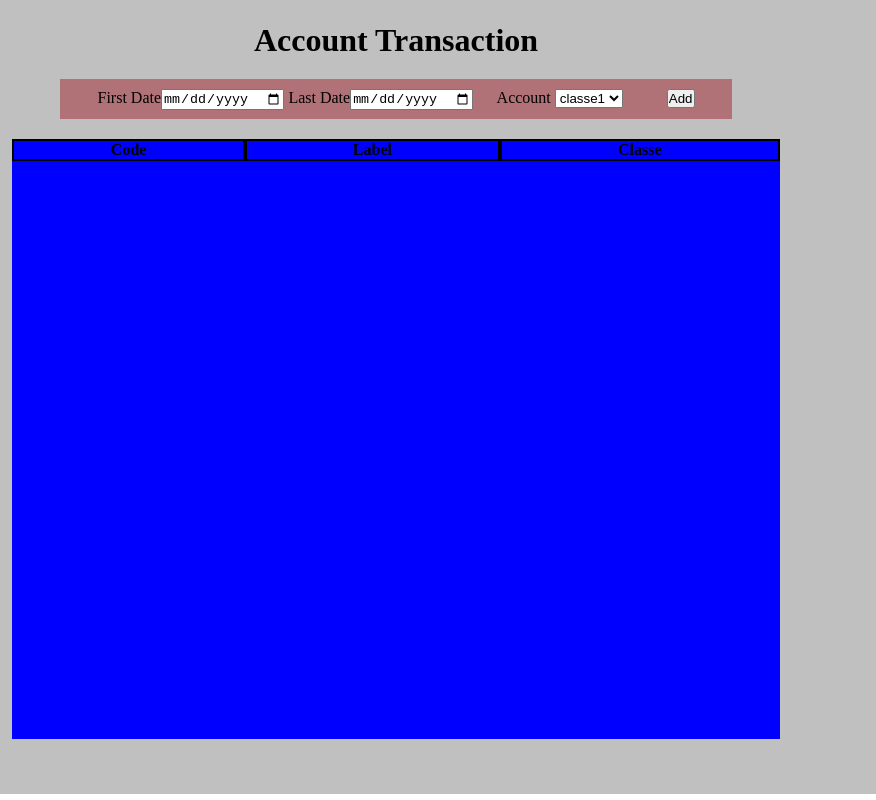
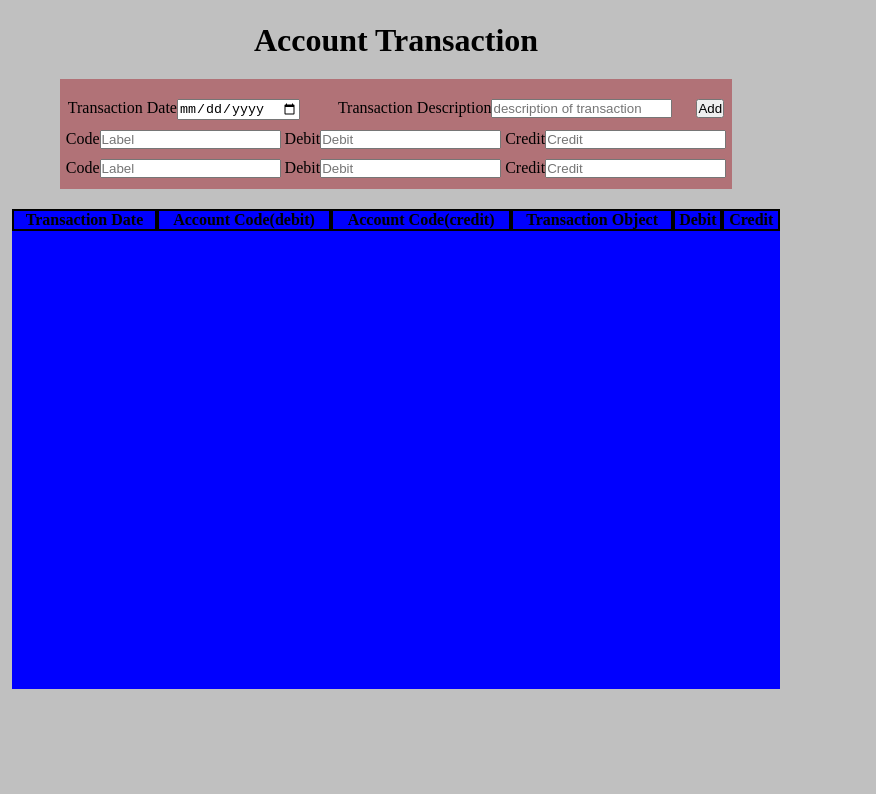
Before and after one commit to Magamou/Account-Sytem-Project, a website built with Parcel: page transaction.html in a window 1280 px wide. Shown: the top 800 px of the page, 404-1280 px from the left. Built offline with nearby package versions, Linux system fonts and the light colour scheme.

Commit message:
commit 09/12/2021 test.js, edit and transaction

```diff
--- a/style.css
+++ b/style.css
@@ -6,6 +6,7 @@
     width: 100%;
     /* min-width: 1100px; */
 }
+
 /********menu context****************/
 #menu_context{
     float: left;
@@ -76,6 +77,31 @@ header h3{
 #menage_form button, #edit_form button{
     margin-left: 40px;
 }
+/*****Transaction****************/
+#transaction_form{
+    text-align: center;
+    width: 70%;
+    height: 100px;
+    margin: auto;
+    position: relative;
+    top: 20px;
+    min-width: 670px;
+    padding-top: 10px;
+    background-color: rgb(177, 114, 119);
+}
+#transaction_form :nth-child(3){
+    margin-left: 5%;
+}
+#transaction_form input, label{
+    margin-top: 10px;
+}
+#table_area_transaction{
+    width: 80%;
+    height: 60vh;
+    margin: auto;
+    background-color: blue;
+    margin-top: 40px;
+}
 /***table_area**********/
 #table_area{
     width: 80%;
--- a/transaction.html
+++ b/transaction.html
@@ -45,31 +45,32 @@
             <div id="main_title_menage">
                 <h1>Account Transaction</h1>
               </div>
-              <div id="manage_area">
-                  <div id="edit_form">
-                      <label>First Date</label><input type="date" placeholder="First date">
-                      <label>Last Date</label><input type="date" placeholder="Last Date">
-                      <label>Account</label>
-                      <select>
-                          <option value="classe1">classe1</option>
-                          <option value="classe2">classe2</option>
-                          <option value="classe3">classe3</option>
-                          <option value="classe4">classe4</option>
-                          <option value="classe5">classe5</option>
-                          <option value="classe6">classe6</option>
-                          <option value="classe7">classe7</option>
-                          <option value="classe8">classe8</option>
-                      </select>
-                      <button>Add</button>
+              <div id="transaction_area">
+                  <div id="transaction_form">
+                      <label>Transaction Date</label><input type="date" placeholder="First date">
+                      <label>Transaction Description</label><input type="text" placeholder="description of transaction">
+                      <button>Add</button><br>
+
+                      <label>Code</label><input type="text" placeholder="Label">
+                      <label>Debit</label><input type="number" placeholder="Debit">
+                      <label>Credit</label><input type="number" placeholder="Credit"><br>
+
+                      <label>Code</label><input type="text" placeholder="Label">
+                      <label>Debit</label><input type="number" placeholder="Debit">
+                      <label>Credit</label><input type="number" placeholder="Credit">
+
                   </div>
               </div>
-              <div id="table_area">
+              <div id="table_area_transaction">
                   <table cellspacing="0">
                       <thead>
                         <tr>
-                            <th>Code</th>
-                            <th colspan="2">Label</th>
-                            <th>Classe</th>
+                            <th>Transaction Date</th>
+                            <th>Account Code(debit)</th>
+                            <th>Account Code(credit)</th>
+                            <th>Transaction Object</th>
+                            <th>Debit</th>
+                            <th>Credit</th>
                         </tr>
                       </thead>
                       <tbody>
```
Also changed, not shown: edit.html (+5 -11 lines), test.js (+16 -1 lines), dist/edit.html, dist/transaction.html, 4 other files.
